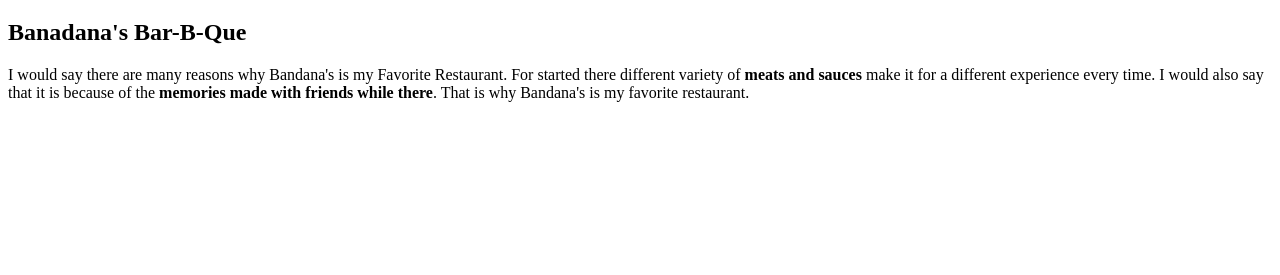
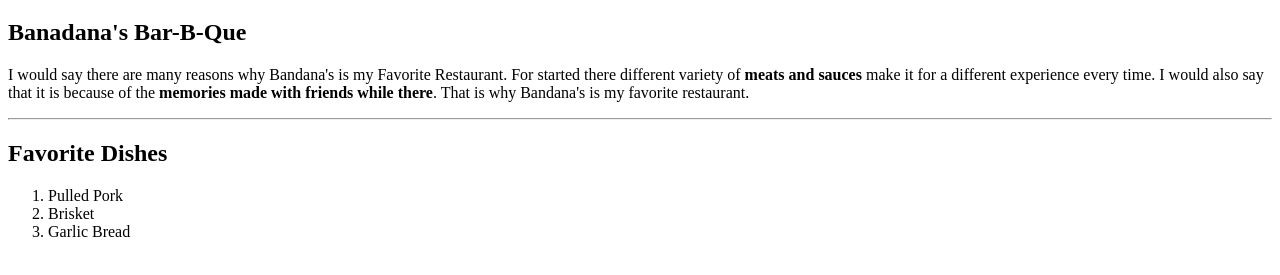
Before and after one commit to 44-563-Web-Apps-S24/44563-webapps-s24-assignment3-lukevaughn20, a plain HTML site: page index.html in a window 1280 px wide. Shown: the part 61-336 px from the top of the page. Drawn offline with Linux system fonts and the light colour scheme.

Commit message:
Favorite Dishes

```diff
--- a/index.html
+++ b/index.html
@@ -10,5 +10,12 @@
 I would say there are many reasons why Bandana's is my Favorite Restaurant. For started there different variety of <b>meats and sauces</b> make it for a different experience every time.
 I would also say that it is because of the <b>memories made with friends while there</b>. That is why Bandana's is my favorite restaurant.
 </p>
+<hr>
+<h2>Favorite Dishes</h2>
+<ol>
+<li>Pulled Pork</li>
+<li>Brisket</li>
+<li>Garlic Bread</li>
+</ol>
 </body>
 </html>
```
